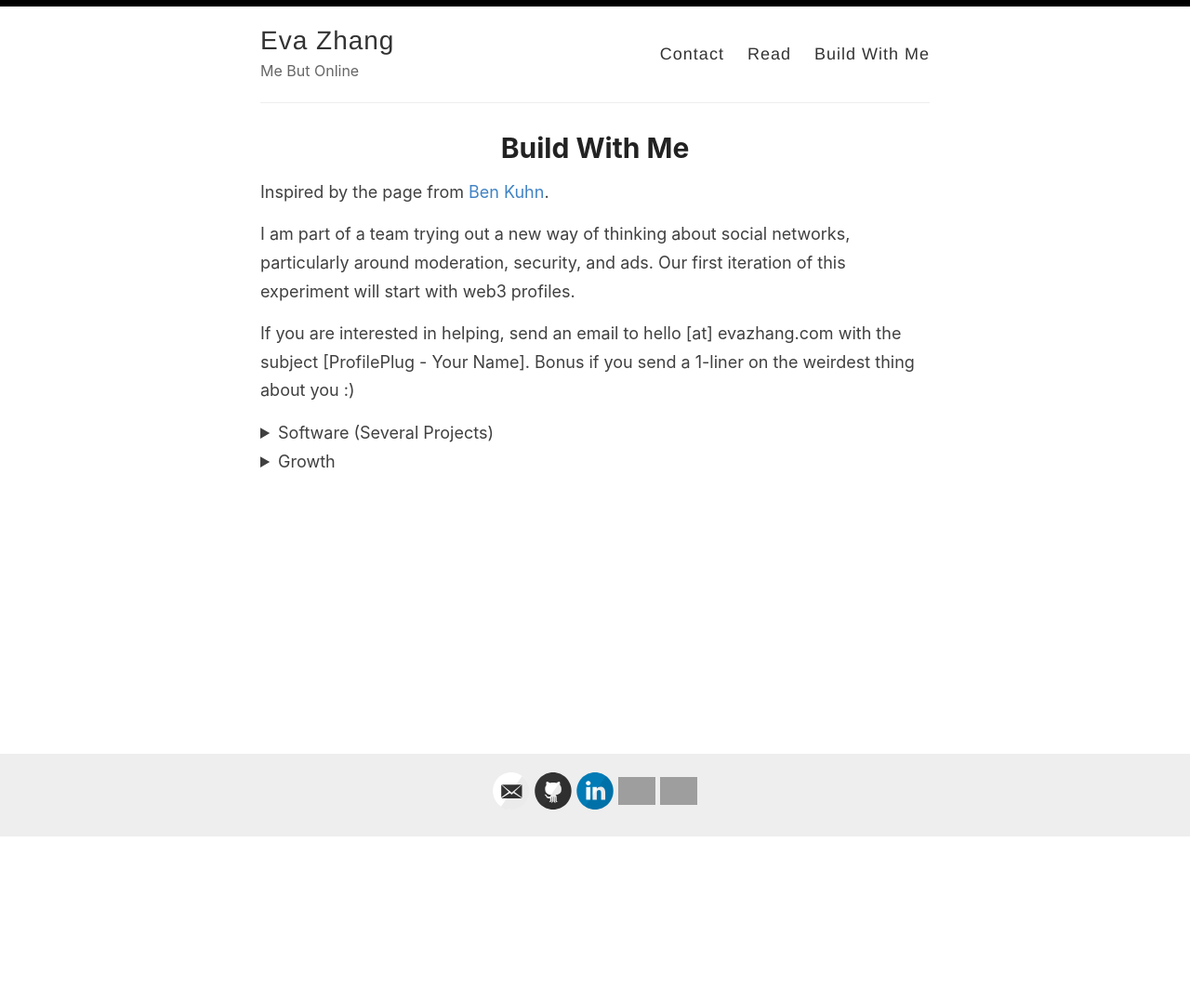
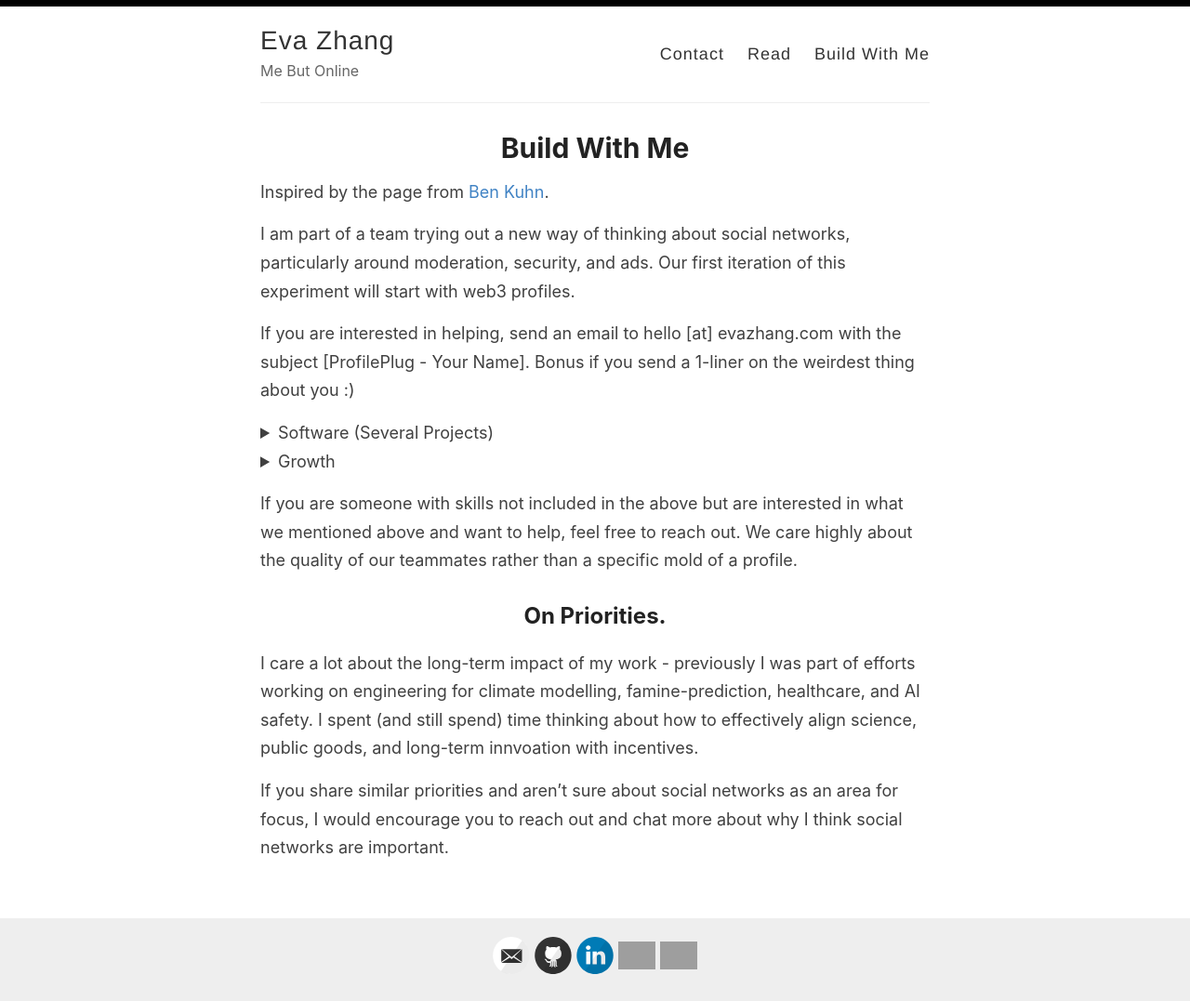
Before and after one commit to evazhang612/sokt-landing, a Jekyll site: the page built from _pages/workwithme.md, in a window 1280 px wide. Shown: the whole page at 93% size. Built offline with Jekyll 4.4.1, drawn with Linux system fonts in a browser that asks for light colours; nearby versions of some CDN libraries; library files that are not in the unit come from our copies; before the commit the page ends 901 px from its top, so only the background shows below that; some of the changed text lies outside the part shown; grey boxes are pictures that could not be loaded.

```diff
--- a/_pages/workwithme.md
+++ b/_pages/workwithme.md
@@ -44,7 +44,7 @@
 	- taping QR code posters for user studies in the wild
 	- recruiting user feedback manually at events
 	- live-calling users and walking them through demos
-</summary>
+</details>
 
 
 
```
